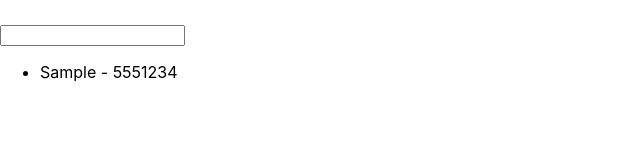
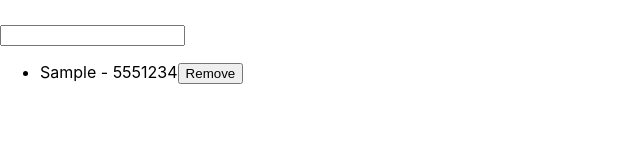
Before and after one commit to AnastasiaZhab/goit-react-hw-02-phonebook-42, a React (Create React App) app: page / in a window 1280 px wide. Both pictures are taken after typing "Sample", "5551234" into the empty fields and a click on the button "Add contact". Shown: the part 149-300 px from the top of the page, without its empty margins (0-640 px from the left). Built offline with nearby package versions, Linux system fonts and the light colour scheme.

Commit message:
add propTypes

```diff
--- a/package.json
+++ b/package.json
@@ -2,10 +2,12 @@
   "name": "goit-react-hw-02-phonebook-42",
   "version": "0.1.0",
   "private": true,
+  "homepage": "https://AnastasiaZhab.github.io/goit-react-hw-02-phonebook-42",
   "dependencies": {
     "@testing-library/jest-dom": "^5.16.4",
     "@testing-library/react": "^13.2.0",
     "@testing-library/user-event": "^13.5.0",
+    "gh-pages": "^4.0.0",
     "nanoid": "^3.3.4",
     "prop-types": "^15.8.1",
     "react": "^18.1.0",
@@ -14,6 +16,8 @@
     "web-vitals": "^2.1.4"
   },
   "scripts": {
+    "predeploy": "npm run build",
+    "deploy": "gh-pages -d build",
     "start": "react-scripts start",
     "build": "react-scripts build",
     "test": "react-scripts test",
--- a/src/App.js
+++ b/src/App.js
@@ -1,7 +1,7 @@
 import "./App.css";
 import { Component } from "react";
 // import ContactForm from "./components/ContactForm";
-import Phonebook from "./components/PhoneBook/Phonebook";
+import Phonebook from "./components/Phonebook";
 // import Filter from "./components/Filter";
 // import ContactList from "./components/ContactList";
 
@@ -15,9 +15,6 @@ class App extends Component {
     return (
       <div>
         <Phonebook />
-
-        {/* <Filter />
-        <ContactList /> */}
       </div>
     );
   }
--- a/src/components/ContactForm/ContactForm.jsx
+++ b/src/components/ContactForm/ContactForm.jsx
@@ -1,9 +1,13 @@
 import { Component } from "react";
-// import PropTypes from 'prop-types';
+import PropTypes from 'prop-types';
 import { nanoid } from "nanoid";
 
 
 class ContactForm extends Component {
+    static propTypes = {
+        onSubmit: PropTypes.func.isRequired,
+    };
+
     state = {
         name: "",
         number: ""
@@ -57,9 +61,3 @@ class ContactForm extends Component {
 };
 
 export default ContactForm;
-
-// ContactForm.propTypes = {
-//     name: PropTypes.string.isRequired,
-//     value: PropTypes.string.isRequired,
-//     number: PropTypes.number.isRequired
-// }
--- a/src/components/ContactList/ContactList.jsx
+++ b/src/components/ContactList/ContactList.jsx
@@ -1,8 +1,9 @@
-const ContactList = ({ list }) => {
+const ContactList = ({ list, onRemove }) => {
     return (<ul>
         {list.map(({ id, name, number }) => (
             <li key={id}>
                 <span>{name}</span> - <span>{number}</span>
+                <button onClick={() => onRemove({ id })}>Remove</button>
             </li>
         ))}
         </ul>
--- a/src/components/PhoneBook/Phonebook.jsx
+++ b/src/components/PhoneBook/Phonebook.jsx
@@ -10,10 +10,23 @@ class Phonebook extends Component {
     }
 
     handleCreateContact = (contact) => {
+        const { contacts } = this.state;
+
+        if (contacts.find(({ name }) =>  name.trim().toLowerCase() === contact.name.trim().toLowerCase() )
+        ) {
+            return (alert(`${contact.name} is already in contact`))
+        }
+
         this.setState((prevState) => ({
             contacts: [...prevState.contacts, contact]
         })
         )
+    };
+
+    handleRemoveContact = ({ id }) => {
+        this.setState((prevState) => ({
+            contacts: prevState.contacts.filter((contact) => contact.id !== id)
+        }))
     };
 
     handleChangeFilter = (e) => this.setState({ filter: e.target.value });
@@ -21,7 +34,7 @@ class Phonebook extends Component {
     handleFilterContacts = () => {
         const { contacts, filter } = this.state;
         return (
-            contacts.filter(contact => contact.name.includes(filter))
+            contacts.filter(contact => contact.name.toLowerCase().includes(filter.trim().toLowerCase()))
         )
     }
 
@@ -33,7 +46,7 @@ class Phonebook extends Component {
 
                 <h2>Contacts</h2>
                 <Filter onChange={this.handleChangeFilter} value={this.state.filter}/>
-                <ContactList list={this.handleFilterContacts()}/>
+                <ContactList list={this.handleFilterContacts()} onRemove={this.handleCreateContact}/>
             </>
 
         )
--- a/src/components/PhoneBook/index.js
+++ b/src/components/PhoneBook/index.js
@@ -1 +1 @@
-export { default } from "./ContactList";
+export { default } from "./Phonebook";
```
Also changed, not shown: 1 other file (tests, documents, lock files or other folders).
